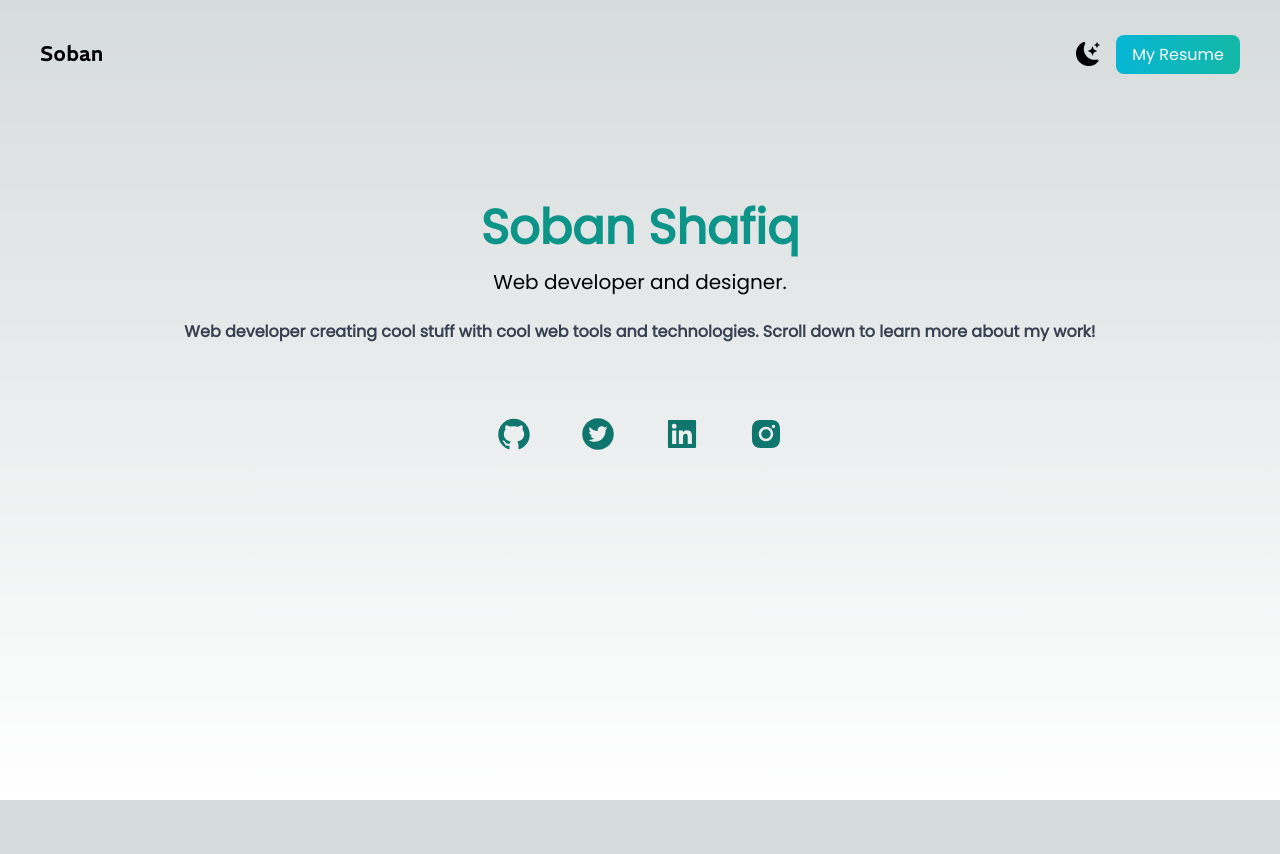
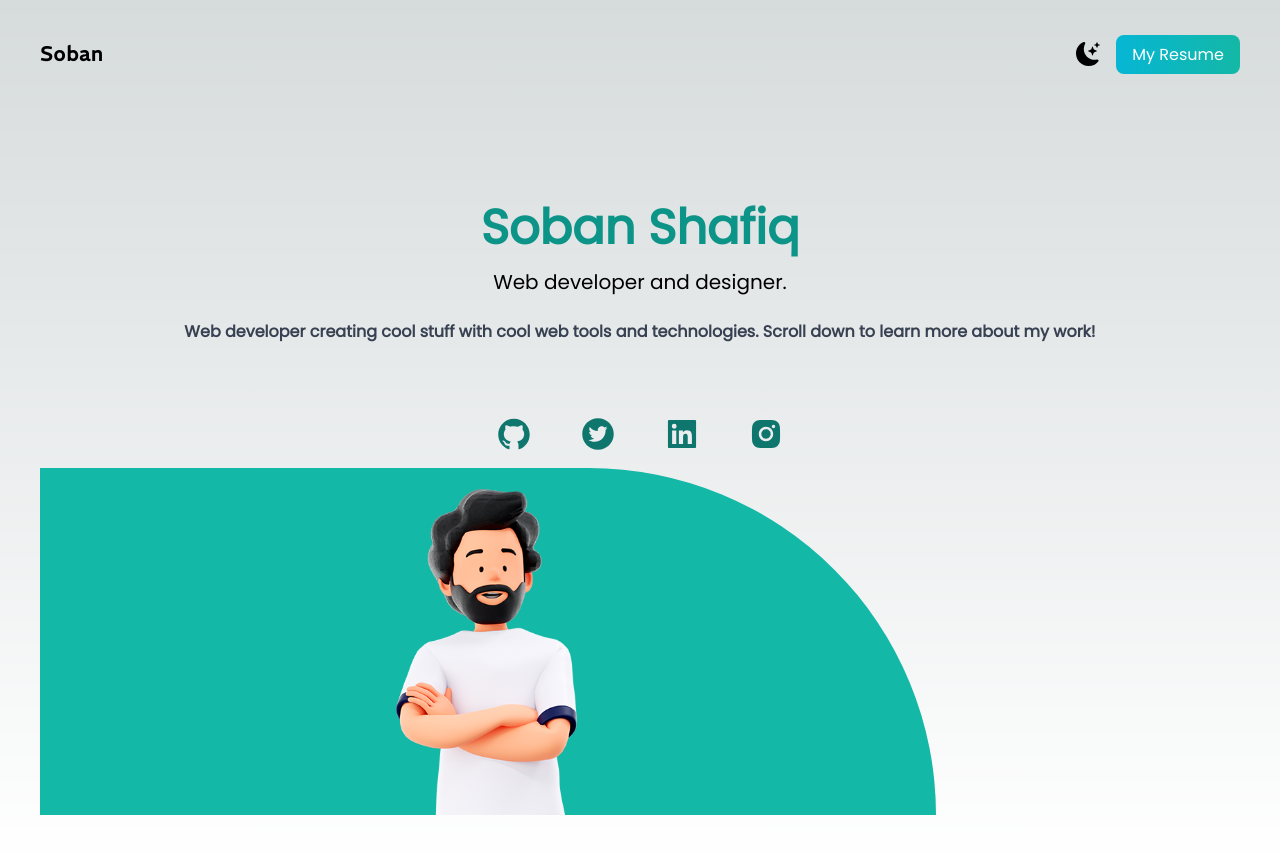
Before and after one commit to the-soban/tailwind-portfolio, a Next.js app: page / in a window 1280 px wide. Shown: the top 854 px of the page. Before the commit the page ends 800 px from the top, so only its background shows below. Built offline with nearby package versions, Linux system fonts and the light colour scheme.

Commit message:
added avatar image

```diff
--- a/app/page.js
+++ b/app/page.js
@@ -1,6 +1,7 @@
 import Image from 'next/image';
-import {BsFillMoonStarsFill} from 'react-icons/bs'
-import {AiFillTwitterCircle, AiFillLinkedin, AiFillInstagram, AiFillGithub} from 'react-icons/ai'
+import {BsFillMoonStarsFill} from 'react-icons/bs';
+import {AiFillTwitterCircle, AiFillLinkedin, AiFillInstagram, AiFillGithub} from 'react-icons/ai';
+import Avatar from '../public/avatar.png';
 
 export default function Home() {
   return (
@@ -24,6 +25,9 @@ export default function Home() {
           <a className=' text-teal-700 hover:text-teal-800 transition-all duration-400' href='#'><AiFillLinkedin/></a>
           <a className=' text-teal-700 hover:text-teal-800 transition-all duration-400' href='#'><AiFillInstagram/></a>
         </div>
+        <div className='min-w-44 max-w-4xl w-54 bg-teal-500 flex justify-center align-middle rounded-se-full mb-12'>
+          <Image className='w-52 text-center' src={Avatar} alt="avatar" />
+        </div>
       </section>
     </main>
   );
```
Also changed, not shown: public/avatar.png (added).
